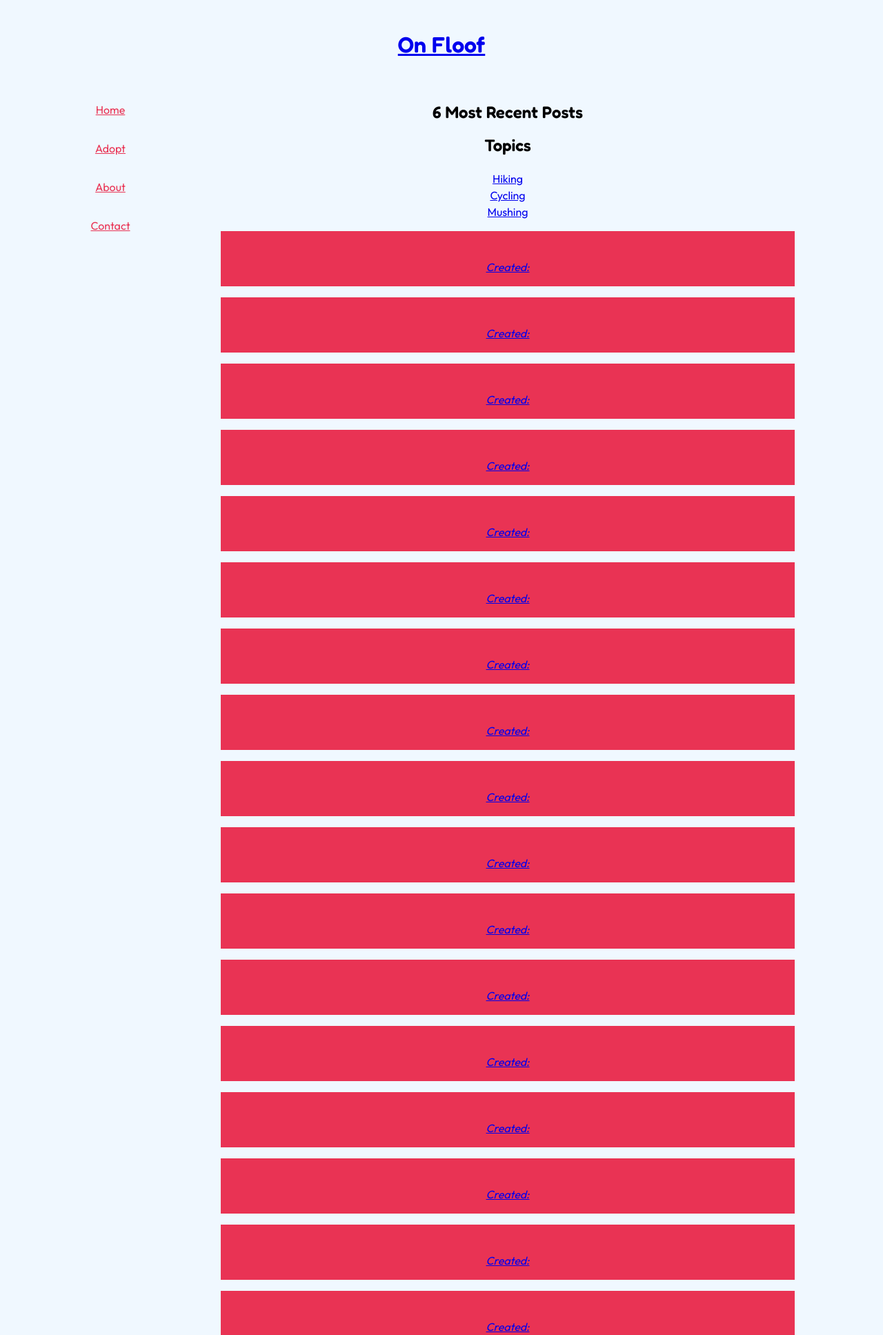
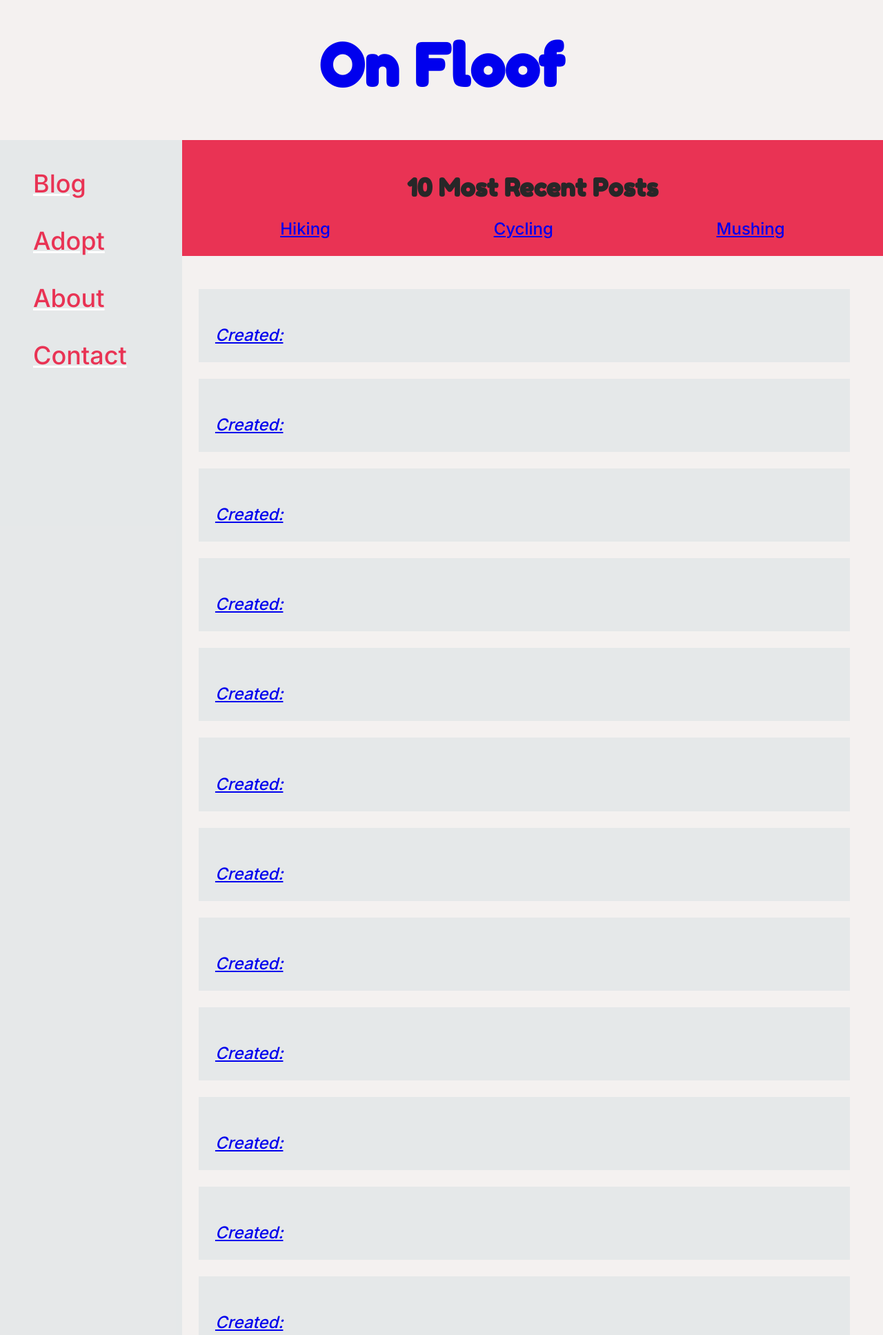
Before and after one commit to tamarajwood/onfloof, a Django app: page / in a window 1280 px wide. Shown: the top 1935 px of the page at 69% size. Run offline with Django 4.2, Linux system fonts and the light colour scheme; data that the repository does not hold is empty.

Commit message:
minor css changes

```diff
--- a/capstone_v2/static/css/main.css
+++ b/capstone_v2/static/css/main.css
@@ -10,10 +10,12 @@ body {
     flex-flow: column nowrap;
     padding: 0em;
     margin: 0em;
-    line-height: 1.5em;
-    font-family: 'Outfit', sans-serif;
-    background-color: aliceblue;
-    text-align: center;
+    font-size: 1.5em;
+    line-height: 1.25em;
+    font-family: 'Inter', sans-serif;
+    /* background-color: rgba(45, 37, 39, 0.799) ; */
+    background-color: rgb(244, 241, 240);
+    color: rgb(39, 39, 40);
 }
 
 header {
@@ -23,7 +25,7 @@ header {
 }
 
 footer {
-    background-color: #e93354;
+    background-color:#e93354;
     padding: 2em;
     margin: 0em;
 }
@@ -33,17 +35,24 @@ footer h3 {
 }
 
 h1, h2, h3, h4, h5, h6 {
-    font-family: 'Fredoka', sans-serif;
+    text-align: center;
 }
 
-h3 {
-    font-size: 1.5em;
+h1, h2 {
+    font-family: 'Fredoka One', cursive;
+}
+
+h1 a{
+    font-size: 1.75em;
+    text-decoration: none;
 }
 
 .nav {
     display: flex;
     flex-flow: column nowrap;
     width: 100%;
+    background-color: rgba(216, 223, 227, 0.51);
+    padding: 1em;
 }
 
 .nav div {
@@ -56,14 +65,37 @@ h3 {
 
 .nav a {
     color: #e93354;
+    font-size: 1.5em;
+    text-decoration-color: white;
 }
 
 .nav a:hover {
     color: #3B9ABF;
 }
 
+.header-main-container {
+    width: 100%;
+}
+
+.blog-header {
+    width: 100%;
+    background-color:#e93354;
+    margin: 0em;
+    padding: 1em;
+}
+
+.subject-nav {
+    display: flex;
+    flex-flow: row nowrap;
+    justify-content: space-around;
+}
+
+.subject-nav a {
+    width: 30%;
+}
+
 .post-preview {
-    background-color: #e93354;
+    background-color: rgba(216, 223, 227, 0.51);
     padding: 1em;
     margin: 1em 0em;
 }
@@ -74,9 +106,6 @@ h3 {
         flex-flow: row nowrap;
     }
 
-    /* .subject {
-        display: contents;
-    } */
 }
 
 @media (min-width: 1100px) {
@@ -96,6 +125,7 @@ h3 {
     }
 
     .main-container {
-        width: 65%
+        width: 100%;
+        padding: 1em 2em 0em 1em;
     }
 }
--- a/capstone_v2/templates/base.html
+++ b/capstone_v2/templates/base.html
@@ -7,7 +7,10 @@
     <meta http-equiv="X-UA-Compatible" content="IE=edge">
     <meta name="viewport" content="width=device-width, initial-scale=1.0">
     <title>Dog Adventure Blog</title>
-    <link href="https://fonts.googleapis.com/css2?family=Fredoka:wght@300;400;600&family=Outfit:wght@300;400;500&display=swap" rel="stylesheet">
+    <link rel="stylesheet" href="https://necolas.github.io/normalize.css/8.0.1/normalize.css">
+    <link rel="preconnect" href="https://fonts.googleapis.com">
+    <link rel="preconnect" href="https://fonts.gstatic.com" crossorigin>
+    <link href="https://fonts.googleapis.com/css2?family=Fredoka+One&family=Inter:wght@500&display=swap" rel="stylesheet">
     <link rel="stylesheet" href="static/css/main.css">
 </head>
     <body>
@@ -18,7 +21,7 @@
         <main>
             <div class="nav">
                 <div>
-                    <a href="{% url 'home' %}">Home</a>
+                    <a href="{% url 'home' %}">Blog</a>
                 </div>
                 <div>
                     <a href="{% url 'home' %}">Adopt</a>
@@ -31,7 +34,7 @@
                 </div>
             </div>
 
-            <div class="main-container" id="app">
+            <div class="header-main-container" id="app">
                 {% block content %}
                 {% endblock content %}
             </div>
--- a/capstone_v2/templates/home.html
+++ b/capstone_v2/templates/home.html
@@ -2,8 +2,8 @@
 
 {% block content %}
 
-<h2>6 Most Recent Posts</h2>
-<h3>Topics</h3>
+<div class="blog-header">
+    <h2>10 Most Recent Posts</h2>
 
     <div class="subject-nav">
         <div>
@@ -16,12 +16,15 @@
             <a href="{% url 'home' %}">Mushing</a>
         </div>
     </div>
+</div>
 
+<div class="main-container">
     <div v-for="post in postsList" :key="post.id" class="post-preview">
         <a href="{% url 'home' %}">
             <h3>[[ post.title ]]</h3>
             <em>Created: [[ post.created ]]</em>
         </a>
     </div>
+</div>
 
 {% endblock content %}
```
Lines whose indentation alone changed are shown as unchanged.
